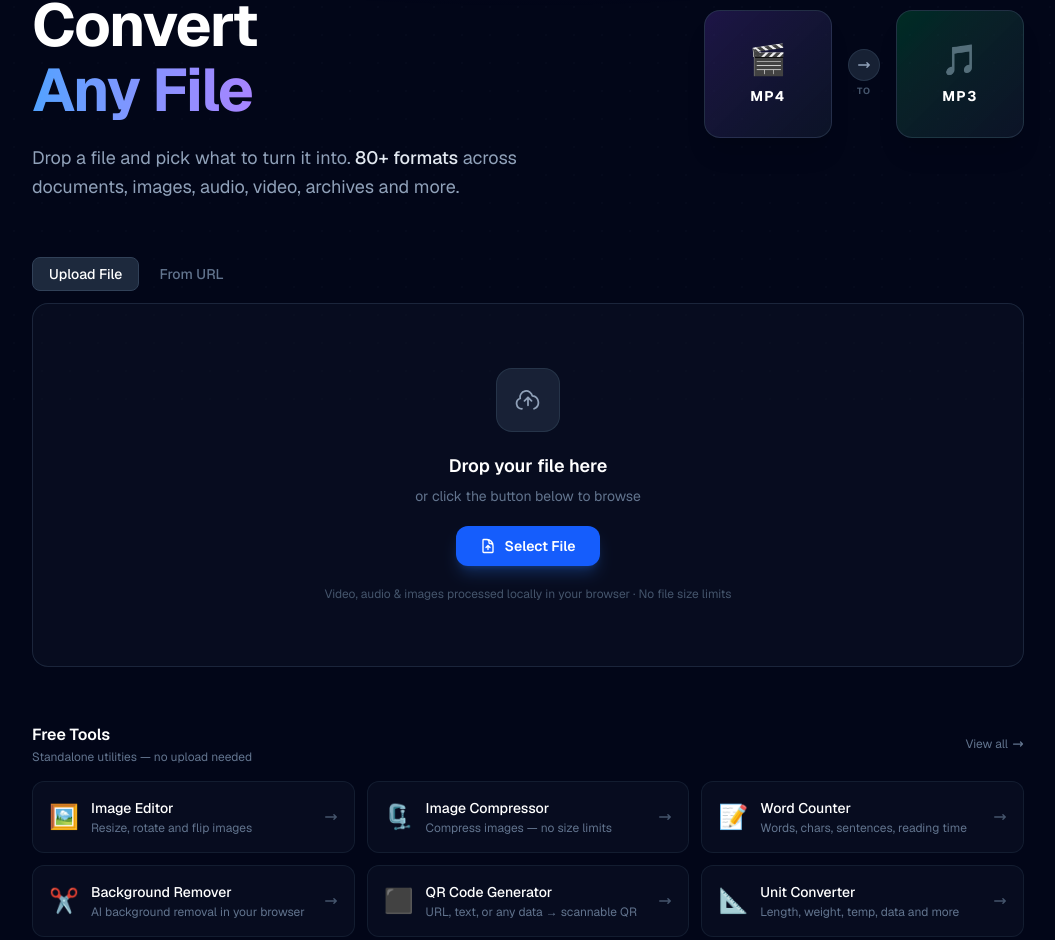
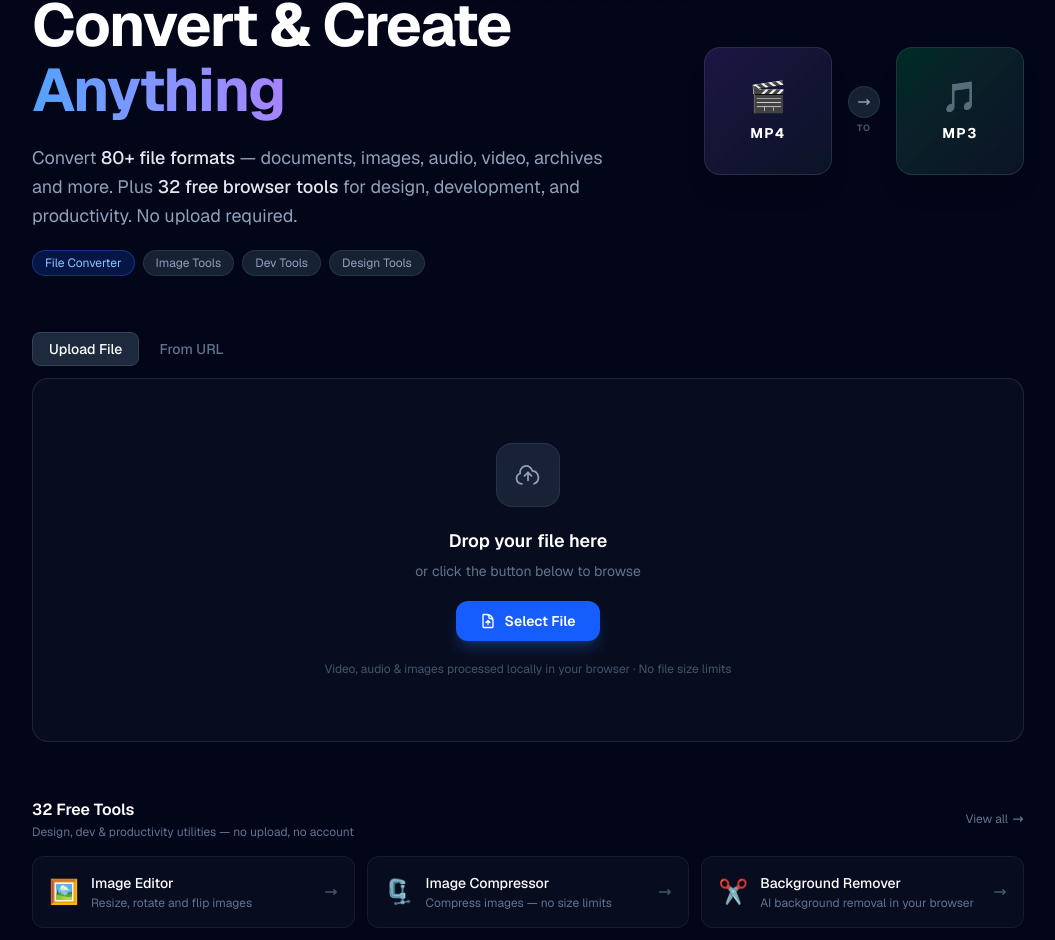
Before and after one commit to xAndrewH/filespark, a Next.js app: page / in a window 1280 px wide. Shown: the part 175-1115 px from the top of the page, without its empty margins (112-1167 px from the left). Built offline with nearby package versions, Linux system fonts and the light colour scheme.

Commit message:
Add history redownload, expand tools strip to 9, update hero copy to include tools messaging

```diff
--- a/src/app/page.tsx
+++ b/src/app/page.tsx
@@ -1,6 +1,6 @@
 "use client";
 
-import { useState, useCallback, useEffect } from "react";
+import { useState, useCallback, useEffect, useRef } from "react";
 import Link from "next/link";
 import {
   DndContext,
@@ -165,6 +165,7 @@ export default function HomePage() {
   const [historyVersion, setHistoryVersion] = useState(0);
   const [inputTab, setInputTab]         = useState<"file" | "url">("file");
   const [zipLoading, setZipLoading]     = useState(false);
+  const sessionDownloads                = useRef<Map<string, { url: string; filename: string }>>(new Map());
 
   useEffect(() => { setHistoryCount(getHistory().length); }, []);
 
@@ -240,12 +241,13 @@ export default function HomePage() {
     return "/api/convert/image";
   };
 
-  const saveToHistory = useCallback((item: FileItem, resultSize: number) => {
-    addHistoryEntry({
+  const saveToHistory = useCallback((item: FileItem, resultSize: number, resultUrl: string, resultName: string) => {
+    const id = addHistoryEntry({
       originalName: item.name, originalSize: item.size, originalExt: item.extension,
       targetFormat: item.mode === "compress" ? item.extension : item.targetFormat,
       resultSize, category: item.category, mode: item.mode,
     });
+    sessionDownloads.current.set(id, { url: resultUrl, filename: resultName });
     setHistoryCount(getHistory().length);
     setHistoryVersion((v) => v + 1);
   }, []);
@@ -280,7 +282,7 @@ export default function HomePage() {
           ? replaceExtension(item.name, outputFmt).replace(`.${outputFmt}`, `_compressed.${outputFmt}`)
           : replaceExtension(item.name, outputFmt);
         updateFile(item.id, { status: "done", progress: 100, resultUrl, resultName });
-        saveToHistory(item, blob.size);
+        saveToHistory(item, blob.size, resultUrl, resultName);
       } catch (err) {
         updateFile(item.id, { status: "error", error: err instanceof Error ? err.message : "Conversion failed" });
       }
@@ -300,7 +302,7 @@ export default function HomePage() {
           ? replaceExtension(item.name, outputFmt).replace(`.${outputFmt}`, `_compressed.${outputFmt}`)
           : replaceExtension(item.name, outputFmt);
         updateFile(item.id, { status: "done", progress: 100, resultUrl, resultName });
-        saveToHistory(item, blob.size);
+        saveToHistory(item, blob.size, resultUrl, resultName);
       } catch (err) {
         updateFile(item.id, { status: "error", error: err instanceof Error ? err.message : "Conversion failed" });
       }
@@ -325,7 +327,7 @@ export default function HomePage() {
         ? replaceExtension(item.name, outputFmt).replace(`.${outputFmt}`, `_compressed.${outputFmt}`)
         : replaceExtension(item.name, item.targetFormat);
       updateFile(item.id, { status: "done", progress: 100, resultUrl, resultName });
-      saveToHistory(item, blob.size);
+      saveToHistory(item, blob.size, resultUrl, resultName);
     } catch (err) {
       updateFile(item.id, { status: "error", error: err instanceof Error ? err.message : "Conversion failed" });
     }
@@ -383,7 +385,7 @@ export default function HomePage() {
   return (
     <div className="min-h-screen bg-slate-950">
       <Navbar historyCount={historyCount} onHistoryClick={() => setHistoryOpen(true)} />
-      <HistoryDrawer open={historyOpen} onClose={() => setHistoryOpen(false)} version={historyVersion} />
+      <HistoryDrawer open={historyOpen} onClose={() => setHistoryOpen(false)} version={historyVersion} sessionDownloads={sessionDownloads.current} />
 
       {/* Hero glow */}
       <div className="fixed inset-x-0 top-0 h-[600px] pointer-events-none z-0">
@@ -401,16 +403,34 @@ export default function HomePage() {
               Free · No account · No file size limits
             </div>
             <h1 className="text-5xl sm:text-6xl font-bold tracking-tight text-white leading-[1.08] mb-5">
-              Convert<br />
+              Convert & Create<br />
               <span className="text-transparent bg-clip-text bg-gradient-to-r from-blue-400 to-violet-400">
-                Any File
+                Anything
               </span>
             </h1>
-            <p className="text-slate-400 text-lg leading-relaxed">
-              Drop a file and pick what to turn it into.{" "}
-              <span className="text-slate-200 font-medium">80+ formats</span> across documents,
-              images, audio, video, archives and more.
+            <p className="text-slate-400 text-lg leading-relaxed mb-5">
+              Convert <span className="text-slate-200 font-medium">80+ file formats</span> — documents,
+              images, audio, video, archives and more. Plus <span className="text-slate-200 font-medium">32 free browser tools</span> for design,
+              development, and productivity. No upload required.
             </p>
+            <div className="flex flex-wrap gap-2">
+              {[
+                { label: "File Converter", href: null },
+                { label: "Image Tools", href: "/tools" },
+                { label: "Dev Tools", href: "/tools" },
+                { label: "Design Tools", href: "/tools" },
+              ].map(({ label, href }) =>
+                href ? (
+                  <Link key={label} href={href} className="px-3 py-1 rounded-full bg-slate-800/80 border border-slate-700/60 text-slate-400 hover:text-white text-xs transition-colors">
+                    {label}
+                  </Link>
+                ) : (
+                  <span key={label} className="px-3 py-1 rounded-full bg-blue-600/20 border border-blue-500/30 text-blue-300 text-xs">
+                    {label}
+                  </span>
+                )
+              )}
+            </div>
           </div>
           <div className="flex-shrink-0">
             <ConversionPreview />
@@ -525,8 +545,8 @@ export default function HomePage() {
           <div className="mt-14">
             <div className="flex items-center justify-between mb-4">
               <div>
-                <h2 className="text-white font-semibold text-base">Free Tools</h2>
-                <p className="text-slate-500 text-xs mt-0.5">Standalone utilities — no upload needed</p>
+                <h2 className="text-white font-semibold text-base">32 Free Tools</h2>
+                <p className="text-slate-500 text-xs mt-0.5">Design, dev & productivity utilities — no upload, no account</p>
               </div>
               <Link href="/tools" className="text-xs text-slate-500 hover:text-slate-300 transition-colors flex items-center gap-1">
                 View all
@@ -537,12 +557,15 @@ export default function HomePage() {
             </div>
             <div className="grid grid-cols-1 sm:grid-cols-3 gap-3">
               {[
-                { href: "/tools/image-editor",       icon: "🖼️", label: "Image Editor",        desc: "Resize, rotate and flip images"         },
-                { href: "/tools/image-compressor",   icon: "🗜️", label: "Image Compressor",    desc: "Compress images — no size limits"       },
-                { href: "/tools/word-counter",       icon: "📝", label: "Word Counter",         desc: "Words, chars, sentences, reading time"  },
-                { href: "/tools/background-remover", icon: "✂️", label: "Background Remover",   desc: "AI background removal in your browser"  },
-                { href: "/tools/qr",                 icon: "⬛", label: "QR Code Generator",    desc: "URL, text, or any data → scannable QR"  },
-                { href: "/tools/units",              icon: "📐", label: "Unit Converter",        desc: "Length, weight, temp, data and more"    },
+                { href: "/tools/image-editor",       icon: "🖼️", label: "Image Editor",           desc: "Resize, rotate and flip images"          },
+                { href: "/tools/image-compressor",   icon: "🗜️", label: "Image Compressor",       desc: "Compress images — no size limits"        },
+                { href: "/tools/background-remover", icon: "✂️", label: "Background Remover",      desc: "AI background removal in your browser"   },
+                { href: "/tools/gradient",           icon: "🌈", label: "CSS Gradient Builder",    desc: "Build gradients and copy the CSS"        },
+                { href: "/tools/box-shadow",         icon: "🔲", label: "Box Shadow Builder",      desc: "Visual CSS box-shadow generator"         },
+                { href: "/tools/palette",            icon: "🖌️", label: "Color Palette Generator", desc: "Harmonious palettes from any base color" },
+                { href: "/tools/word-counter",       icon: "📝", label: "Word Counter",            desc: "Words, chars, sentences, reading time"   },
+                { href: "/tools/json",               icon: "{ }", label: "JSON Formatter",         desc: "Validate, format, and minify JSON"       },
+                { href: "/tools/timestamp",          icon: "🕐", label: "Timestamp Converter",     desc: "Unix ↔ human-readable date and time"     },
               ].map(({ href, icon, label, desc }) => (
                 <Link
                   key={href}
@@ -578,14 +601,14 @@ export default function HomePage() {
                 </div>
                 <span className="text-green-400 text-[10px] font-bold uppercase tracking-widest">Privacy First</span>
               </div>
-              <h2 className="text-white text-xl font-bold mb-3 leading-snug">Your files,<br />handled privately.</h2>
-              <p className="text-slate-500 text-sm leading-relaxed mb-6">No account. No tracking. No data sold. Files are processed and immediately discarded.</p>
+              <h2 className="text-white text-xl font-bold mb-3 leading-snug">Private by design.<br />Free by default.</h2>
+              <p className="text-slate-500 text-sm leading-relaxed mb-6">No account. No tracking. No data sold. All tools run in your browser — nothing leaves your device unless you convert a document server-side.</p>
               <ul className="space-y-3 mt-auto">
                 {[
-                  { icon: "⚡", text: "Video, audio & images processed locally in your browser — never uploaded" },
-                  { icon: "🗑️", text: "Server files deleted immediately after conversion" },
+                  { icon: "⚡", text: "Images, video, audio & all 32 tools run entirely in your browser" },
+                  { icon: "🗑️", text: "Server-side conversions delete your file immediately after" },
                   { icon: "🔑", text: "No account, login, or email — ever" },
-                  { icon: "📜", text: "History stored only in your browser" },
+                  { icon: "📜", text: "Conversion history stored only in your browser" },
                 ].map(({ icon, text }) => (
                   <li key={text} className="flex items-start gap-3 text-sm text-slate-400">
                     <span className="flex-shrink-0 mt-0.5 text-base">{icon}</span>
--- a/src/components/HistoryDrawer.tsx
+++ b/src/components/HistoryDrawer.tsx
@@ -35,9 +35,10 @@ interface Props {
   onClose: () => void;
   /** Incremented by parent whenever a new entry is saved so the drawer refreshes */
   version: number;
+  sessionDownloads: Map<string, { url: string; filename: string }>;
 }
 
-export default function HistoryDrawer({ open, onClose, version }: Props) {
+export default function HistoryDrawer({ open, onClose, version, sessionDownloads }: Props) {
   const [entries, setEntries] = useState<HistoryEntry[]>([]);
   const drawerRef = useRef<HTMLDivElement>(null);
 
@@ -147,7 +148,7 @@ export default function HistoryDrawer({ open, onClose, version }: Props) {
                   </p>
                   <div className="space-y-1.5">
                     {group.map((entry) => (
-                      <HistoryCard key={entry.id} entry={entry} onDelete={handleDelete} />
+                      <HistoryCard key={entry.id} entry={entry} onDelete={handleDelete} download={sessionDownloads.get(entry.id)} />
                     ))}
                   </div>
                 </div>
@@ -167,14 +168,25 @@ export default function HistoryDrawer({ open, onClose, version }: Props) {
   );
 }
 
-function HistoryCard({ entry, onDelete }: { entry: HistoryEntry; onDelete: (id: string) => void }) {
+function HistoryCard({ entry, onDelete, download }: {
+  entry: HistoryEntry;
+  onDelete: (id: string) => void;
+  download?: { url: string; filename: string };
+}) {
   const emoji = CATEGORY_EMOJI[entry.category] ?? "📁";
   const time  = new Date(entry.timestamp).toLocaleTimeString([], { hour: "2-digit", minute: "2-digit" });
-  const date  = new Date(entry.timestamp).toLocaleDateString([], { month: "short", day: "numeric" });
 
   const sizeChange = entry.resultSize && entry.originalSize
     ? Math.round(((entry.resultSize - entry.originalSize) / entry.originalSize) * 100)
     : null;
+
+  const handleDownload = () => {
+    if (!download) return;
+    const a = document.createElement("a");
+    a.href = download.url;
+    a.download = download.filename;
+    a.click();
+  };
 
   return (
     <div className="group flex items-start gap-3 p-3 rounded-xl bg-slate-900 hover:bg-slate-800/80 transition-colors">
@@ -215,10 +227,29 @@ function HistoryCard({ entry, onDelete }: { entry: HistoryEntry; onDelete: (id:
         </div>
       </div>
 
-      {/* Delete */}
+      {/* Actions */}
+      <div className="flex flex-col gap-1 flex-shrink-0">
+        {download ? (
+          <button
+            onClick={handleDownload}
+            className="w-6 h-6 flex items-center justify-center rounded-md text-slate-400 hover:text-blue-400 hover:bg-slate-700 transition-colors"
+            aria-label="Download"
+            title="Re-download"
+          >
+            <svg className="w-3.5 h-3.5" fill="none" viewBox="0 0 24 24" stroke="currentColor" strokeWidth={2.5}>
+              <path strokeLinecap="round" strokeLinejoin="round" d="M4 16v1a3 3 0 003 3h10a3 3 0 003-3v-1m-4-4l-4 4m0 0l-4-4m4 4V4" />
+            </svg>
+          </button>
+        ) : (
+          <div className="w-6 h-6 flex items-center justify-center rounded-md text-slate-700" title="Not available after page refresh">
+            <svg className="w-3.5 h-3.5" fill="none" viewBox="0 0 24 24" stroke="currentColor" strokeWidth={2}>
+              <path strokeLinecap="round" strokeLinejoin="round" d="M4 16v1a3 3 0 003 3h10a3 3 0 003-3v-1m-4-4l-4 4m0 0l-4-4m4 4V4" />
+            </svg>
+          </div>
+        )}
         <button
           onClick={() => onDelete(entry.id)}
-        className="opacity-0 group-hover:opacity-100 transition-opacity w-6 h-6 flex items-center justify-center rounded-md text-slate-600 hover:text-red-400 hover:bg-slate-700 flex-shrink-0"
+          className="opacity-0 group-hover:opacity-100 transition-opacity w-6 h-6 flex items-center justify-center rounded-md text-slate-600 hover:text-red-400 hover:bg-slate-700"
           aria-label="Remove"
         >
           <svg className="w-3.5 h-3.5" fill="none" viewBox="0 0 24 24" stroke="currentColor" strokeWidth={2.5}>
@@ -226,5 +257,6 @@ function HistoryCard({ entry, onDelete }: { entry: HistoryEntry; onDelete: (id:
           </svg>
         </button>
       </div>
+    </div>
   );
 }
--- a/src/lib/history.ts
+++ b/src/lib/history.ts
@@ -25,10 +25,12 @@ function save(entries: HistoryEntry[]): void {
   localStorage.setItem(STORAGE_KEY, JSON.stringify(entries));
 }
 
-export function addHistoryEntry(entry: Omit<HistoryEntry, "id" | "timestamp">): void {
+export function addHistoryEntry(entry: Omit<HistoryEntry, "id" | "timestamp">): string {
+  const id = crypto.randomUUID();
   const entries = load();
-  entries.unshift({ ...entry, id: crypto.randomUUID(), timestamp: Date.now() });
+  entries.unshift({ ...entry, id, timestamp: Date.now() });
   save(entries.slice(0, MAX_ENTRIES));
+  return id;
 }
 
 export function getHistory(): HistoryEntry[] {
```
Lines whose indentation alone changed are shown as unchanged.
